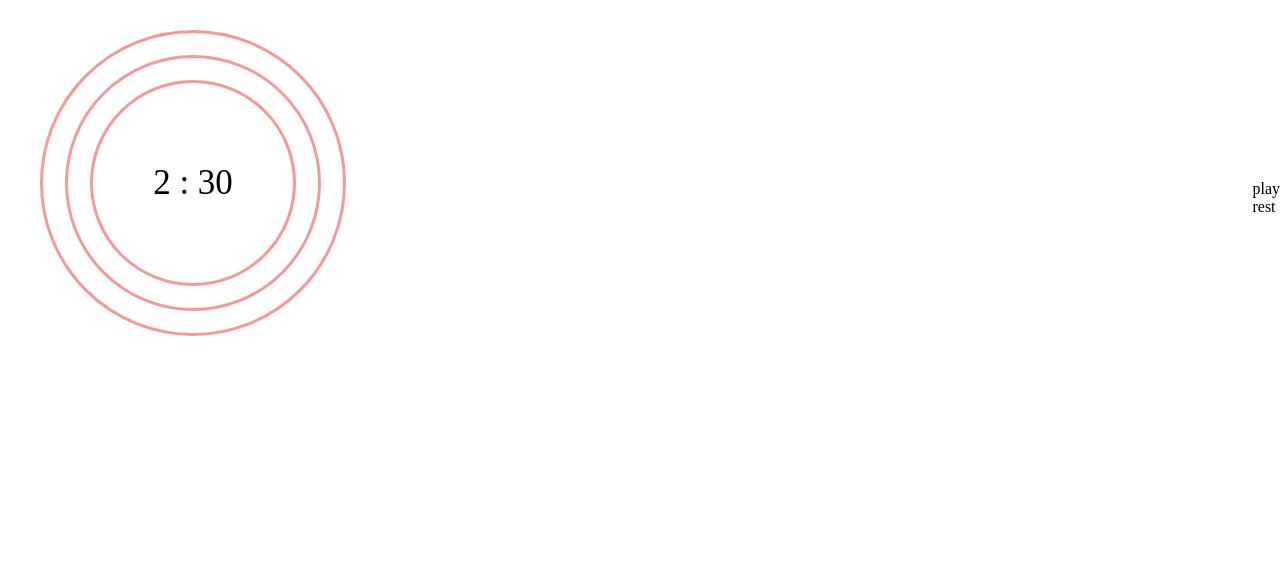
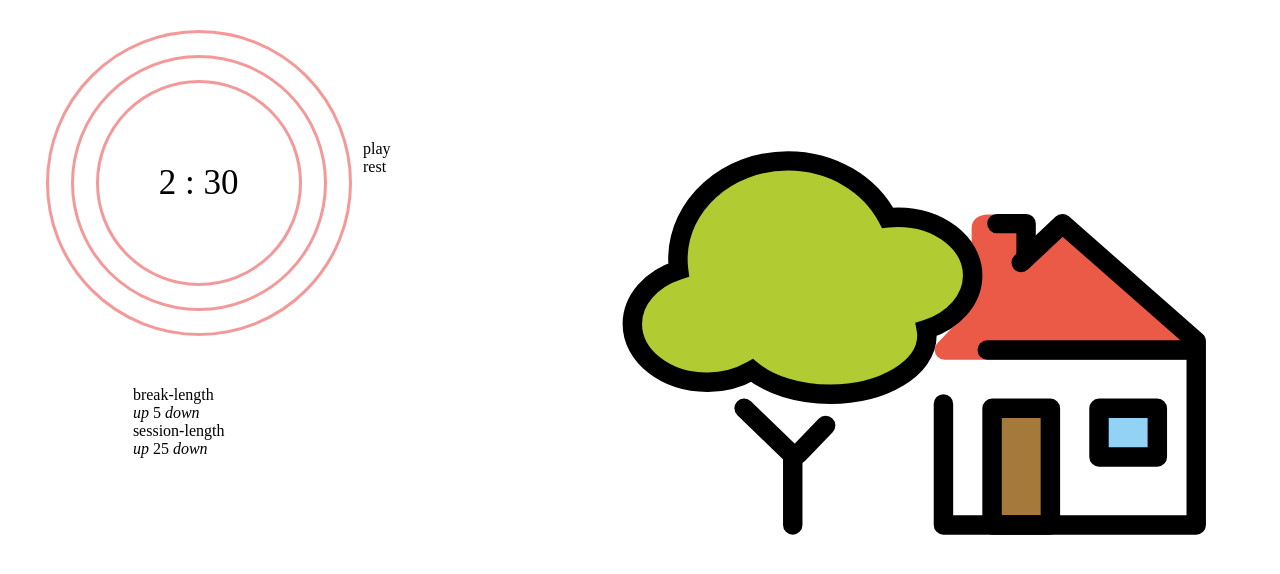
Before and after one commit to xAdvitya/pomodoro-clock, a React (Create React App) app: page / in a window 1280 px wide. Shown: the top 574 px of the page. Built offline with nearby package versions, Linux system fonts and the light colour scheme.

Commit message:
structure complete

```diff
--- a/src/App.js
+++ b/src/App.js
@@ -5,9 +5,13 @@ import Clock from "./components/controls/clock/Clock";
 export class App extends Component {
   render() {
     return <div>
+      <div>
       <Clock/>
+      </div>
     </div>;
   }
 }
+const lengthStyle = {
 
+}
 export default App;
--- a/src/components/controls/clock/Clock.js
+++ b/src/components/controls/clock/Clock.js
@@ -1,11 +1,13 @@
 import React, { Component } from 'react';
 import "./clock.css"
 import Play from './controls/Play';
-
+import Length from './controls/Length';
+import Image from "./Image"
 export class Clock extends Component {
     render() {
         return (
-            <div>
+            <div >
+                <div id="image-box">
                 <div id="container">
                 <div className="circle out">
                     <div className="circle in-1">
@@ -15,12 +17,19 @@ export class Clock extends Component {
                             </div>
                         </div>
                     </div>
+                    </div>
+                    <Length />
                 </div>
-                    <Play/>
+                <Play />
+                <Image />
                 </div>
+
             </div>
         )
     }
 }
 
+const lengthStyle = {
+
+}
 export default Clock
--- /dev/null
+++ b/src/components/controls/clock/Image.js
@@ -0,0 +1,17 @@
+import React from 'react'
+import img from "./tree.svg";
+
+function Image() {
+    return (
+        <div style={lengthStyle}>
+            <img  id="tree" src={img} alt="img" />
+        </div>
+    )
+}
+
+const lengthStyle = {
+    width : "700px",
+    float:"right"
+}
+
+export default Image
--- a/src/components/controls/clock/clock.css
+++ b/src/components/controls/clock/clock.css
@@ -35,7 +35,23 @@
 
 #container{
   display: flex;
+  flex-direction: column;
+  align-items: center;
+  justify-content: space-around;
+
+}
+
+#tree{
+  float: right;
+  height: 700px;
+  width: 700px;
+}
+#image-box{
+  display: flex;
   flex-direction: row;
-  align-items: baseline;
-  justify-content: space-between;
+  align-items: flex-start;
+  justify-content: space-around;
 }
+#play{
+  margin-top: 140px;
+}
--- a/src/components/controls/clock/controls/Length.js
+++ b/src/components/controls/clock/controls/Length.js
@@ -0,0 +1,21 @@
+import React from 'react'
+
+function Length() {
+    return (
+        <div style={lengthStyle}>
+            <div className="length-control" >
+                <div id="break-label"> break-length</div>
+                <i>up</i> {5} <i>down</i>
+            </div>
+            <div className="length-control">
+                <div id="session-label"> session-length</div>
+                <i>up</i>  {25} <i>down</i>
+                </div>
+        </div>
+    )
+}
+
+const lengthStyle = {
+   marginTop : "50px"
+}
+export default Length
--- a/src/components/controls/clock/controls/Play.js
+++ b/src/components/controls/clock/controls/Play.js
@@ -2,11 +2,16 @@ import React from 'react'
 
 function Play() {
     return (
-        <div id="play">
+        <div id="play" style={lengthStyle}>
             <div id="paly-pause">play</div>
             <div id="reset">rest</div>
         </div>
     )
 }
 
+const lengthStyle = {
+    width: "200px",
+    marginTop:"-6   00px",
+}
+
 export default Play
```
Also changed, not shown: src/App.css (line endings or trailing spaces), src/components/controls/clock/tree.svg (added).
